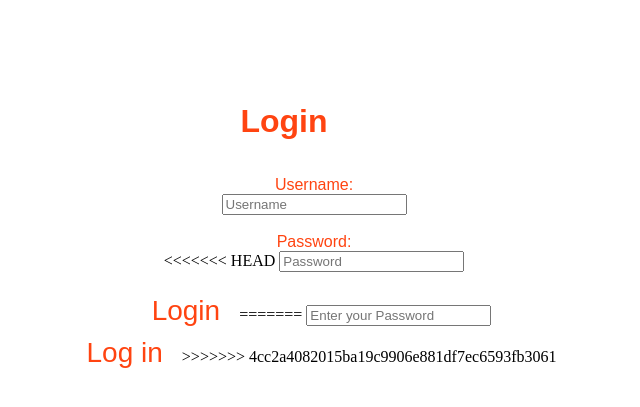
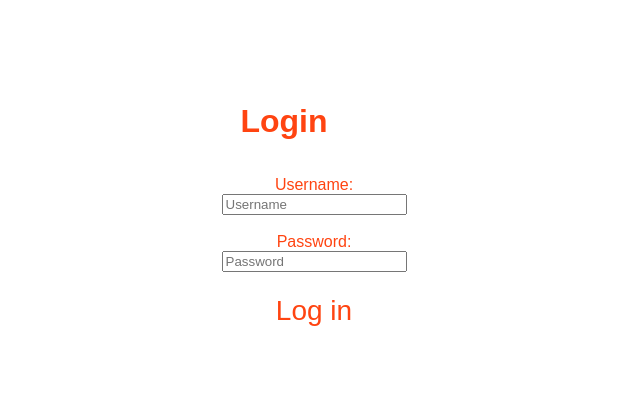
Before and after one commit to KasperMikkelsen/hej, a PHP site: page /login.php in a window 1280 px wide. Shown: the top 407 px of the page, without its empty margins (326-966 px from the left). Run offline with PHP 8.4, Linux system fonts and the light colour scheme.

Commit message:
fixed more stuff

```diff
--- a/kode/login.php
+++ b/kode/login.php
@@ -42,23 +42,9 @@ if(isset($_POST['login'])) {
 		<br><br>
 		<label>Password:</label>
 		<br>
-<<<<<<< HEAD
 		<input type="password" name="password" placeholder="Password">
 		<br><br>
-		<input type="submit" name="login" class="signup" value="Login">
-=======
-		<input type="password" name="password" placeholder="Enter your Password">
-		<!-- <br>
-		<label>Your full name:</label>
-		<br>
-		<input type="text" name="navn" placeholder="Enter your Name">
-		<br>
-		<label>Your age:</label>
-		<br>
-		<input type="text" name="alder" placeholder="Enter your Age"> -->
-		<br>
-		<input type="submit" name="create" class="signup" value="Log in">
->>>>>>> 4cc2a4082015ba19c9906e881df7ec6593fb3061
+		<input type="submit" name="login" class="signup" value="Log in">
 	</form>
 </div>
 <body>
```
